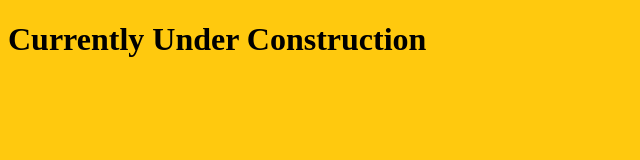
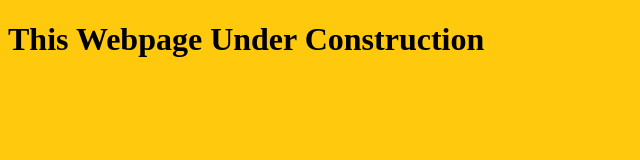
Before and after one commit to normstraker/ushomii, a plain HTML site: page index.html in a window 1280 px wide. Shown: the whole page, without its empty margins (0-640 px from the left). Drawn offline with Linux system fonts and the light colour scheme.

Commit message:
html update

```diff
--- a/index.html
+++ b/index.html
@@ -8,6 +8,6 @@
   <link rel="stylesheet" href="styles.css">
 </head>
 <body>
-  <h1>Currently Under Construction</h1>
+  <h1>This Webpage Under Construction</h1>
 </body>
 </html>
```
